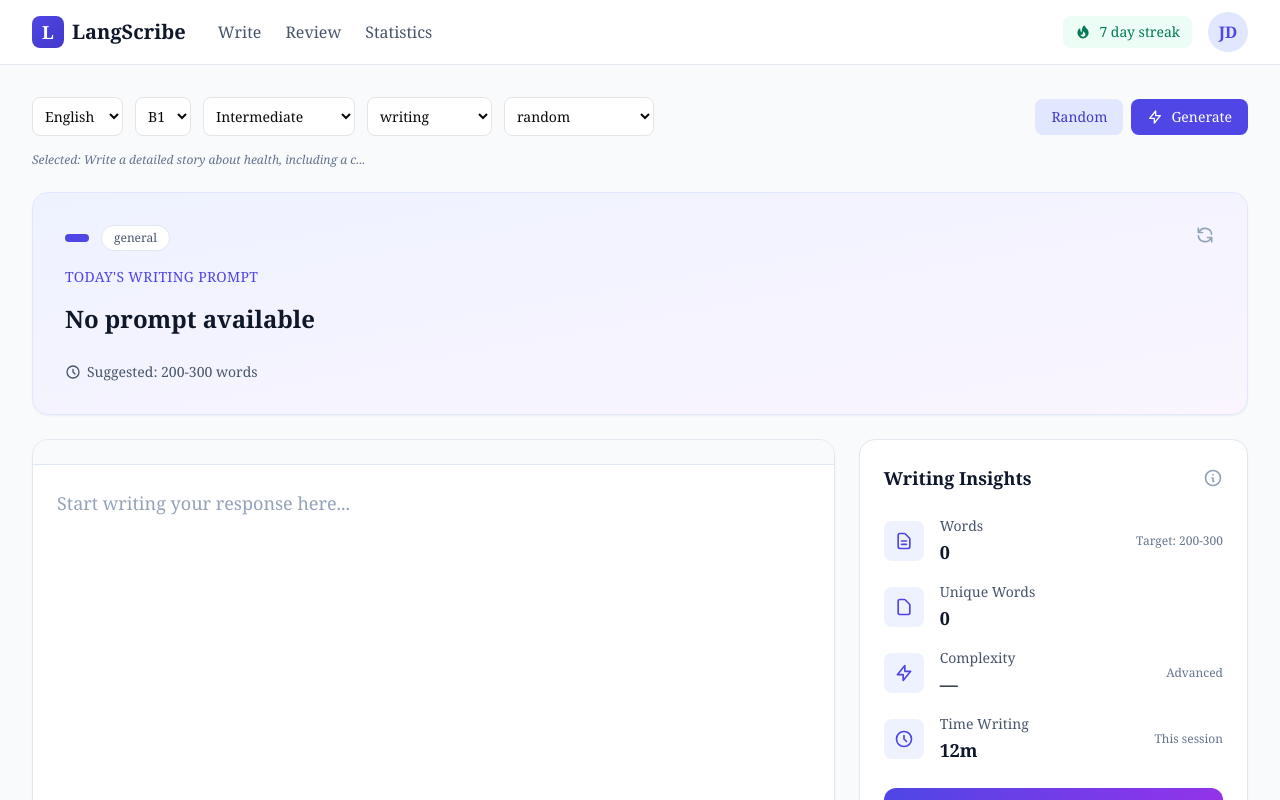
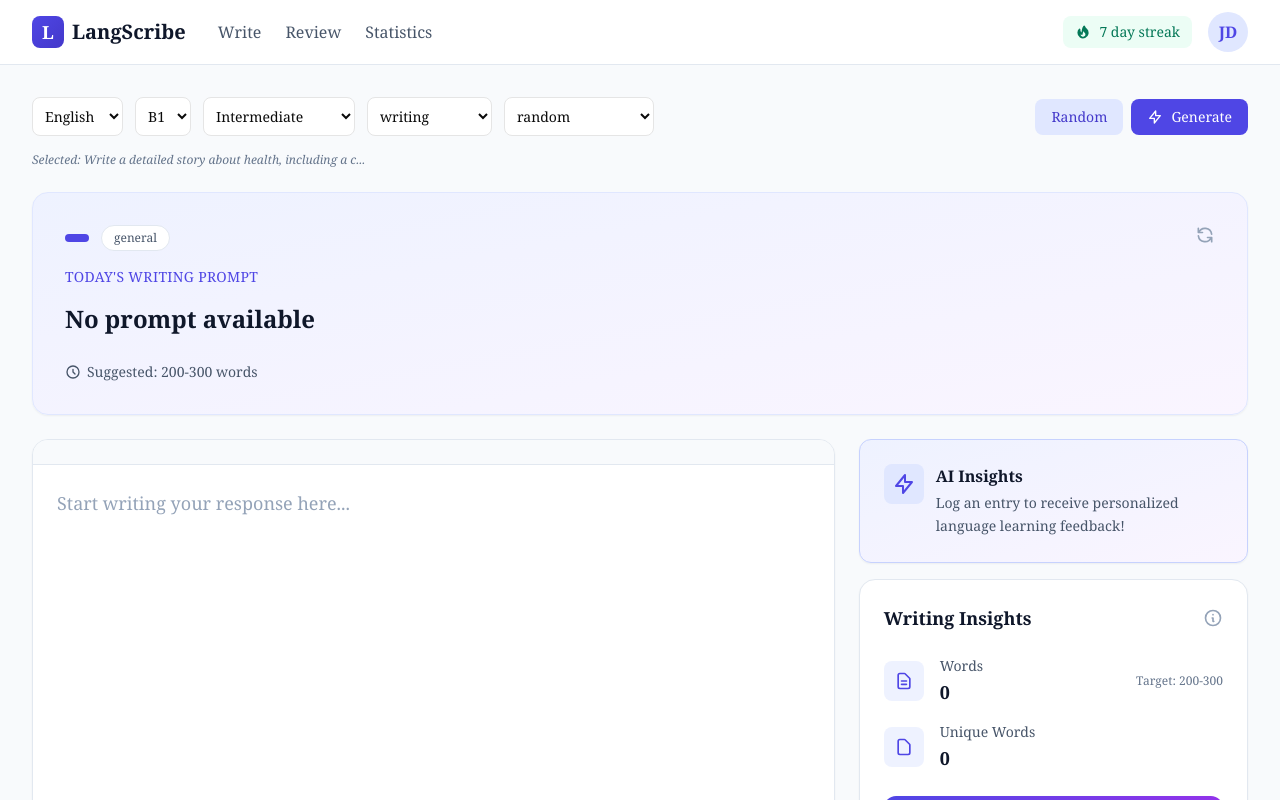
Before and after one commit to idqam/LangScribe-frontend, a Next.js app in the folder frontend/web/: page /en/write in a window 1280 px wide. Shown: the top 800 px of the page. Built offline with nearby package versions, Linux system fonts and the light colour scheme; what compromise would draw is missing.

Commit message:
temporary llm call

```diff
--- a/frontend/web/app/[locale]/write/page.tsx
+++ b/frontend/web/app/[locale]/write/page.tsx
@@ -2,6 +2,7 @@ import React from "react";
 import { PromptCardFunc } from "./PromptCardFunc";
 import { WritingPad } from "@/components/writing/WritingPad";
 import { InsightsPanel } from "@/components/analytics/InsightsPanel";
+import { LLMInsightsPanel } from "@/components/analytics/LLMInsightsPanel";
 import { Navbar } from "@/components/common/Navbar";
 
 const WritingPage = () => {
@@ -15,11 +16,12 @@ const WritingPage = () => {
         </div>
 
         <div className="grid lg:grid-cols-3 gap-6">
-          <div className="lg:col-span-2 min-h-[600px]">
+          <div className="lg:col-span-2 h-[600px]">
             <WritingPad />
           </div>
 
-          <div className="lg:col-span-1">
+          <div className="lg:col-span-1 space-y-4">
+            <LLMInsightsPanel />
             <InsightsPanel />
           </div>
         </div>
--- /dev/null
+++ b/frontend/web/app/api/insights/route.ts
@@ -0,0 +1,75 @@
+import { NextResponse } from 'next/server';
+import OpenAI from 'openai';
+
+const openai = new OpenAI({
+    apiKey: process.env.OPENAI_API_KEY,
+});
+
+export async function POST(request: Request) {
+    try {
+        const { text } = await request.json();
+
+        if (!text || typeof text !== 'string') {
+            return NextResponse.json(
+                { error: 'Text is required and must be a string' },
+                { status: 400 }
+            );
+        }
+
+        const prompt = `You are a language tutor helping an A2-level language learner improve their writing.
+
+Analyze the following text and provide:
+1. Overall feedback on their writing
+2. Grammar and syntax corrections (if any)
+3. Vocabulary insights - comment on word choices and suggest alternatives
+4. Learning recommendations specific to their A2 level
+
+Text to analyze:
+"""
+${text}
+"""
+
+Please structure your response as a JSON object with these fields:
+- feedback: string (overall assessment)
+- grammarSuggestions: string[] (list of grammar/syntax corrections)
+- vocabularyInsights: string[] (list of vocabulary observations and suggestions)
+- learningRecommendations: string[] (list of specific learning targets)
+
+Keep your feedback encouraging and constructive. Focus on practical improvements.`;
+
+        const completion = await openai.chat.completions.create({
+            model: 'gpt-4o-mini',
+            messages: [
+                {
+                    role: 'system',
+                    content: 'You are a helpful language tutor. Always respond with valid JSON matching the requested structure.'
+                },
+                {
+                    role: 'user',
+                    content: prompt
+                }
+            ],
+            response_format: { type: 'json_object' },
+            temperature: 0.7,
+        });
+
+        const responseContent = completion.choices[0]?.message?.content;
+
+        if (!responseContent) {
+            throw new Error('No response from OpenAI');
+        }
+
+        const insights = JSON.parse(responseContent);
+
+        return NextResponse.json({
+            ...insights,
+            timestamp: Date.now(),
+        });
+    } catch (error) {
+        console.error('Insights generation error:', error);
+        return NextResponse.json(
+            { error: 'Failed to generate insights' },
+            { status: 500 }
+        );
+    }
+}
--- /dev/null
+++ b/frontend/web/app/store/InsightsStore.ts
@@ -0,0 +1,39 @@
+import { create } from 'zustand';
+import { persist } from 'zustand/middleware';
+
+export interface AIInsight {
+    feedback: string;
+    grammarSuggestions: string[];
+    vocabularyInsights: string[];
+    learningRecommendations: string[];
+    timestamp: number;
+}
+
+interface InsightsState {
+    currentInsight: AIInsight | null;
+    isLoading: boolean;
+    error: string | null;
+
+    setInsight: (insight: AIInsight) => void;
+    setLoading: (loading: boolean) => void;
+    setError: (error: string | null) => void;
+    reset: () => void;
+}
+
+export const useInsightsStore = create<InsightsState>()(
+    persist(
+        (set) => ({
+            currentInsight: null,
+            isLoading: false,
+            error: null,
+
+            setInsight: (insight) => set({ currentInsight: insight, isLoading: false, error: null }),
+            setLoading: (loading) => set({ isLoading: loading }),
+            setError: (error) => set({ error, isLoading: false }),
+            reset: () => set({ currentInsight: null, isLoading: false, error: null }),
+        }),
+        {
+            name: 'insights-storage',
+        }
+    )
+);
--- a/frontend/web/components/analytics/InsightsPanel.tsx
+++ b/frontend/web/components/analytics/InsightsPanel.tsx
@@ -88,49 +88,8 @@ export const InsightsPanel = () => {
             positive
           />
 
-          <StatItem
-            icon={
-              <svg
-                className="w-5 h-5"
-                fill="none"
-                stroke="currentColor"
-                viewBox="0 0 24 24"
-              >
-                <path
-                  strokeLinecap="round"
-                  strokeLinejoin="round"
-                  strokeWidth={2}
-                  d="M13 10V3L4 14h7v7l9-11h-7z"
-                />
-              </svg>
-            }
-            label={t('complexity')}
-            value={analysisResult?.cefrLevel || "—"}
-            subtext={t('complexityLevel')}
-            positive={undefined}
-          />
 
-          <StatItem
-            icon={
-              <svg
-                className="w-5 h-5"
-                fill="none"
-                stroke="currentColor"
-                viewBox="0 0 24 24"
-              >
-                <path
-                  strokeLinecap="round"
-                  strokeLinejoin="round"
-                  strokeWidth={2}
-                  d="M12 8v4l3 3m6-3a9 9 0 11-18 0 9 9 0 0118 0z"
-                />
-              </svg>
-            }
-            label={t('timeWriting')}
-            value="12m"
-            subtext={t('timeSession')}
-            positive={undefined}
-          />
+
         </div>
 
         <button className="w-full mt-6 px-4 py-3 bg-gradient-to-r from-indigo-600 to-purple-600 text-white rounded-xl hover:from-indigo-700 hover:to-purple-700 transition-all font-medium shadow-md hover:shadow-lg flex items-center justify-center gap-2">
--- a/frontend/web/components/analytics/LLMInsightsPanel.tsx
+++ b/frontend/web/components/analytics/LLMInsightsPanel.tsx
@@ -1,36 +1,33 @@
+"use client";
 import React, { useState } from 'react';
 import { useTranslations } from 'next-intl';
-
-// Mock data types for the scaffold
-interface LLMInsight {
-    fluencyScore: number;
-    vocabProfile: { lemma: string; freq: number; difficulty: string }[];
-    errorSuggestions: { original: string; suggestion: string; reason: string }[];
-    learningTargets: string[];
-}
+import { useInsightsStore } from '@/app/store/InsightsStore';
+import { Loader2 } from 'lucide-react';
 
 export const LLMInsightsPanel = () => {
     const t = useTranslations('Writing.insights');
     const [isOpen, setIsOpen] = useState(true);
+    const { currentInsight, isLoading, error } = useInsightsStore();
 
-    // Mock data - in real app this comes from API
-    const mockInsights: LLMInsight = {
-        fluencyScore: 78,
-        vocabProfile: [
-            { lemma: "ephemeral", freq: 1, difficulty: "C2" },
-            { lemma: "analyze", freq: 3, difficulty: "B2" },
-            { lemma: "create", freq: 5, difficulty: "A2" }
-        ],
-        errorSuggestions: [
-            { original: "I has a cat", suggestion: "I have a cat", reason: "Subject-verb agreement" },
-            { original: "She go to school", suggestion: "She goes to school", reason: "Third person singular" }
-        ],
-        learningTargets: [
-            "Use more complex sentence structures",
-            "Expand vocabulary related to technology",
-            "Practice past tense conjugation"
-        ]
-    };
+    if (!currentInsight && !isLoading && !error) {
+        return (
+            <div className="bg-gradient-to-br from-indigo-50 to-purple-50 rounded-xl border border-indigo-200 shadow-sm p-6">
+                <div className="flex items-start gap-3">
+                    <div className="w-10 h-10 bg-indigo-100 rounded-lg flex items-center justify-center flex-shrink-0">
+                        <svg className="w-6 h-6 text-indigo-600" fill="none" stroke="currentColor" viewBox="0 0 24 24">
+                            <path strokeLinecap="round" strokeLinejoin="round" strokeWidth={2} d="M13 10V3L4 14h7v7l9-11h-7z" />
+                        </svg>
+                    </div>
+                    <div className="flex-1">
+                        <h4 className="font-semibold text-slate-900 mb-1">AI Insights</h4>
+                        <p className="text-sm text-slate-600 leading-relaxed">
+                            Log an entry to receive personalized language learning feedback!
+                        </p>
+                    </div>
+                </div>
+            </div>
+        );
+    }
 
     return (
         <div className="bg-white rounded-xl border border-slate-200 shadow-sm overflow-hidden">
@@ -45,6 +42,7 @@ export const LLMInsightsPanel = () => {
                         </svg>
                     </div>
                     <h3 className="font-semibold text-slate-900">AI Insights</h3>
+                    {isLoading && <Loader2 className="w-4 h-4 animate-spin text-indigo-600" />}
                 </div>
                 <svg
                     className={`w-5 h-5 text-slate-400 transition-transform ${isOpen ? 'rotate-180' : ''}`}
@@ -58,58 +56,93 @@ export const LLMInsightsPanel = () => {
 
             {isOpen && (
                 <div className="p-4 space-y-6">
-                    {/* Fluency Score */}
+                    {isLoading && (
+                        <div className="flex items-center justify-center py-8">
+                            <Loader2 className="w-8 h-8 animate-spin text-indigo-600" />
+                            <span className="ml-3 text-slate-600">Generating insights...</span>
+                        </div>
+                    )}
+
+                    {error && (
+                        <div className="p-4 bg-red-50 border border-red-200 rounded-lg text-sm text-red-600">
+                            {error}
+                        </div>
+                    )}
+
+                    {currentInsight && !isLoading && (
+                        <>
+                            {/* Overall Feedback */}
+                            <div className="p-4 bg-gradient-to-br from-blue-50 to-indigo-50 rounded-lg border border-blue-100">
+                                <h4 className="text-sm font-medium text-slate-900 mb-2 flex items-center gap-2">
+                                    <svg className="w-4 h-4 text-blue-600" fill="none" stroke="currentColor" viewBox="0 0 24 24">
+                                        <path strokeLinecap="round" strokeLinejoin="round" strokeWidth={2} d="M9 12l2 2 4-4m6 2a9 9 0 11-18 0 9 9 0 0118 0z" />
+                                    </svg>
+                                    Overall Feedback
+                                </h4>
+                                <p className="text-sm text-slate-700 leading-relaxed">
+                                    {currentInsight.feedback}
+                                </p>
+                            </div>
+
+                            {/* Grammar Suggestions */}
+                            {currentInsight.grammarSuggestions && currentInsight.grammarSuggestions.length > 0 && (
                                 <div>
-                        <div className="flex justify-between items-end mb-2">
-                            <span className="text-sm font-medium text-slate-600">Fluency Score</span>
-                            <span className="text-2xl font-bold text-indigo-600">{mockInsights.fluencyScore}%</span>
+                                    <h4 className="text-sm font-medium text-slate-900 mb-3 flex items-center gap-2">
+                                        <svg className="w-4 h-4 text-amber-600" fill="none" stroke="currentColor" viewBox="0 0 24 24">
+                                            <path strokeLinecap="round" strokeLinejoin="round" strokeWidth={2} d="M12 9v2m0 4h.01m-6.938 4h13.856c1.54 0 2.502-1.667 1.732-3L13.732 4c-.77-1.333-2.694-1.333-3.464 0L3.34 16c-.77 1.333.192 3 1.732 3z" />
+                                        </svg>
+                                        Grammar & Syntax
+                                    </h4>
+                                    <div className="space-y-2">
+                                        {currentInsight.grammarSuggestions.map((suggestion, i) => (
+                                            <div key={i} className="p-3 bg-amber-50 rounded-lg border border-amber-100 text-sm text-slate-700">
+                                                {suggestion}
                                             </div>
-                        <div className="h-2 bg-slate-100 rounded-full overflow-hidden">
-                            <div
-                                className="h-full bg-indigo-500 rounded-full"
-                                style={{ width: `${mockInsights.fluencyScore}%` }}
-                            />
+                                        ))}
                                     </div>
                                 </div>
+                            )}
 
-                    {/* Learning Targets */}
+                            {/* Vocabulary Insights */}
+                            {currentInsight.vocabularyInsights && currentInsight.vocabularyInsights.length > 0 && (
                                 <div>
-                        <h4 className="text-sm font-medium text-slate-900 mb-3">Learning Targets</h4>
+                                    <h4 className="text-sm font-medium text-slate-900 mb-3 flex items-center gap-2">
+                                        <svg className="w-4 h-4 text-purple-600" fill="none" stroke="currentColor" viewBox="0 0 24 24">
+                                            <path strokeLinecap="round" strokeLinejoin="round" strokeWidth={2} d="M12 6.253v13m0-13C10.832 5.477 9.246 5 7.5 5S4.168 5.477 3 6.253v13C4.168 18.477 5.754 18 7.5 18s3.332.477 4.5 1.253m0-13C13.168 5.477 14.754 5 16.5 5c1.747 0 3.332.477 4.5 1.253v13C19.832 18.477 18.247 18 16.5 18c-1.746 0-3.332.477-4.5 1.253" />
+                                        </svg>
+                                        Vocabulary Insights
+                                    </h4>
+                                    <div className="space-y-2">
+                                        {currentInsight.vocabularyInsights.map((insight, i) => (
+                                            <div key={i} className="p-3 bg-purple-50 rounded-lg border border-purple-100 text-sm text-slate-700">
+                                                {insight}
+                                            </div>
+                                        ))}
+                                    </div>
+                                </div>
+                            )}
+
+                            {/* Learning Recommendations */}
+                            {currentInsight.learningRecommendations && currentInsight.learningRecommendations.length > 0 && (
+                                <div>
+                                    <h4 className="text-sm font-medium text-slate-900 mb-3 flex items-center gap-2">
+                                        <svg className="w-4 h-4 text-emerald-600" fill="none" stroke="currentColor" viewBox="0 0 24 24">
+                                            <path strokeLinecap="round" strokeLinejoin="round" strokeWidth={2} d="M9 12l2 2 4-4M7.835 4.697a3.42 3.42 0 001.946-.806 3.42 3.42 0 014.438 0 3.42 3.42 0 001.946.806 3.42 3.42 0 013.138 3.138 3.42 3.42 0 00.806 1.946 3.42 3.42 0 010 4.438 3.42 3.42 0 00-.806 1.946 3.42 3.42 0 01-3.138 3.138 3.42 3.42 0 00-1.946.806 3.42 3.42 0 01-4.438 0 3.42 3.42 0 00-1.946-.806 3.42 3.42 0 01-3.138-3.138 3.42 3.42 0 00-.806-1.946 3.42 3.42 0 010-4.438 3.42 3.42 0 00.806-1.946 3.42 3.42 0 013.138-3.138z" />
+                                        </svg>
+                                        Learning Targets
+                                    </h4>
                                     <ul className="space-y-2">
-                            {mockInsights.learningTargets.map((target, i) => (
-                                <li key={i} className="flex items-start gap-2 text-sm text-slate-600">
-                                    <span className="mt-1 w-1.5 h-1.5 rounded-full bg-emerald-500 flex-shrink-0" />
+                                        {currentInsight.learningRecommendations.map((target, i) => (
+                                            <li key={i} className="flex items-start gap-2 text-sm text-slate-700">
+                                                <span className="mt-1.5 w-1.5 h-1.5 rounded-full bg-emerald-500 flex-shrink-0" />
                                                 {target}
                                             </li>
                                         ))}
                                     </ul>
                                 </div>
-
-                    {/* Error Suggestions */}
-                    <div>
-                        <h4 className="text-sm font-medium text-slate-900 mb-3">Suggestions</h4>
-                        <div className="space-y-3">
-                            {mockInsights.errorSuggestions.map((error, i) => (
-                                <div key={i} className="p-3 bg-slate-50 rounded-lg border border-slate-100 text-sm">
-                                    <div className="text-red-500 line-through mb-1">{error.original}</div>
-                                    <div className="text-emerald-600 font-medium mb-1">{error.suggestion}</div>
-                                    <div className="text-xs text-slate-500">{error.reason}</div>
-                                </div>
-                            ))}
-                        </div>
-                    </div>
-
-                    {/* Vocab Profile */}
-                    <div>
-                        <h4 className="text-sm font-medium text-slate-900 mb-3">Vocabulary Gems</h4>
-                        <div className="flex flex-wrap gap-2">
-                            {mockInsights.vocabProfile.map((word, i) => (
-                                <span key={i} className="px-2 py-1 bg-indigo-50 text-indigo-700 rounded-md text-xs font-medium border border-indigo-100">
-                                    {word.lemma} <span className="opacity-50">({word.difficulty})</span>
-                                </span>
-                            ))}
-                        </div>
-                    </div>
+                            )}
+                        </>
+                    )}
                 </div>
             )}
         </div>
--- a/frontend/web/components/profile/ProfileCreation.tsx
+++ b/frontend/web/components/profile/ProfileCreation.tsx
@@ -17,7 +17,7 @@ const ProfileCreationCard = () => {
 
 export const ProfileCreation = () => {
     return (
-        <div>
+        <div className="flex flex-col items-center justify-center">
             <h1>Profile Creation</h1>
         </div>
     );
--- a/frontend/web/components/writing/LogButton.tsx
+++ b/frontend/web/components/writing/LogButton.tsx
@@ -3,10 +3,11 @@ import { usePersistenceStore } from "@/app/store/PersistenceStore";
 import { analyzeText } from "@/lib/nlp/analyze";
 import { useTranslations } from "next-intl";
 import { useTempAnStore } from "@/app/store/TempAnStore";
-import React from "react";
+import React, { useState } from "react";
 import { useVocabStore } from "@/app/store/VocabStore";
 import { toast } from "sonner";
 import commonWords from "@/app/data/commonWords.json";
+import { useInsightsStore } from "@/app/store/InsightsStore";
 
 export const LogButton = () => {
   const t = useTranslations('Writing.controls');
@@ -14,8 +15,10 @@ export const LogButton = () => {
   const { setSavedText, setAnalysisResult } = useTempAnStore();
   const { addEntry } = usePersistenceStore();
   const { addCard } = useVocabStore();
+  const { setInsight, setLoading, setError } = useInsightsStore();
+  const [isGeneratingInsights, setIsGeneratingInsights] = useState(false);
 
-  const handleLog = () => {
+  const handleLog = async () => {
     if (!text.trim()) {
       toast.error("Please write something first!");
       return;
@@ -73,19 +76,44 @@ export const LogButton = () => {
     } else {
       toast.success(t('logSuccess'));
     }
+
+    // --- Generate AI Insights ---
+    setIsGeneratingInsights(true);
+    setLoading(true);
+
+    try {
+      const response = await fetch('/api/insights', {
+        method: 'POST',
+        headers: {
+          'Content-Type': 'application/json',
+        },
+        body: JSON.stringify({ text }),
+      });
+
+      if (!response.ok) {
+        throw new Error('Failed to generate insights');
+      }
+
+      const insights = await response.json();
+      setInsight(insights);
+      toast.success('AI insights generated!');
+    } catch (error) {
+      console.error('Failed to generate insights:', error);
+      setError('Failed to generate insights');
+      toast.error('Failed to generate AI insights');
+    } finally {
+      setIsGeneratingInsights(false);
+      setLoading(false);
+    }
   };
+
 
   return (
     <button
       onClick={handleLog}
       className="px-6 py-3 bg-indigo-600 text-white rounded-xl font-semibold shadow-lg hover:bg-indigo-700 hover:shadow-xl transition-all transform hover:-translate-y-0.5 active:translate-y-0"
     >
-      {t('log')}
+      {t('logButton')}
     </button>
   );
 };
-
-export const AnalyzeButton = () => {
-  const { savedText } = useTempAnStore();
-
-};
--- a/frontend/web/messages/en.json
+++ b/frontend/web/messages/en.json
@@ -71,6 +71,10 @@
         "copyright": "© 2025 LangScribe. All rights reserved."
     },
     "Writing": {
+        "controls": {
+            "logButton": "Log Entry",
+            "logSuccess": "Entry logged successfully!"
+        },
         "nav": {
             "write": "Write",
             "review": "Review",
--- a/frontend/web/messages/es.json
+++ b/frontend/web/messages/es.json
@@ -71,6 +71,10 @@
         "copyright": "© 2025 LangScribe. Todos los derechos reservados."
     },
     "Writing": {
+        "controls": {
+            "logButton": "Log Entry",
+            "logSuccess": "Entry logged successfully!"
+        },
         "nav": {
             "write": "Escribir",
             "review": "Revisar",
@@ -91,7 +95,7 @@
             "complexityLevel": "Avanzado",
             "timeWriting": "Tiempo Escribiendo",
             "timeSession": "Esta sesión",
-            "generate": "Generar Ideas con IA",
+            "generate": "Generar Información con IA",
             "quickTip": "Consejo Rápido",
             "tipContent": "Intenta usar adjetivos más descriptivos para mejorar tu escritura. Considera palabras como \"vibrante\", \"sereno\" o \"bullicioso\".",
             "recentProgress": "Progreso Reciente",
--- a/frontend/web/package.json
+++ b/frontend/web/package.json
@@ -28,6 +28,7 @@
     "natural": "^8.1.0",
     "next": "14.0.0",
     "next-intl": "^4.5.5",
+    "openai": "^6.9.1",
     "react": "^18",
     "react-dom": "^18",
     "react-hook-form": "^7.49.0",
```
Also changed, not shown: 1 other file (tests, documents, lock files or other folders). Lines whose indentation alone changed are shown as unchanged.
